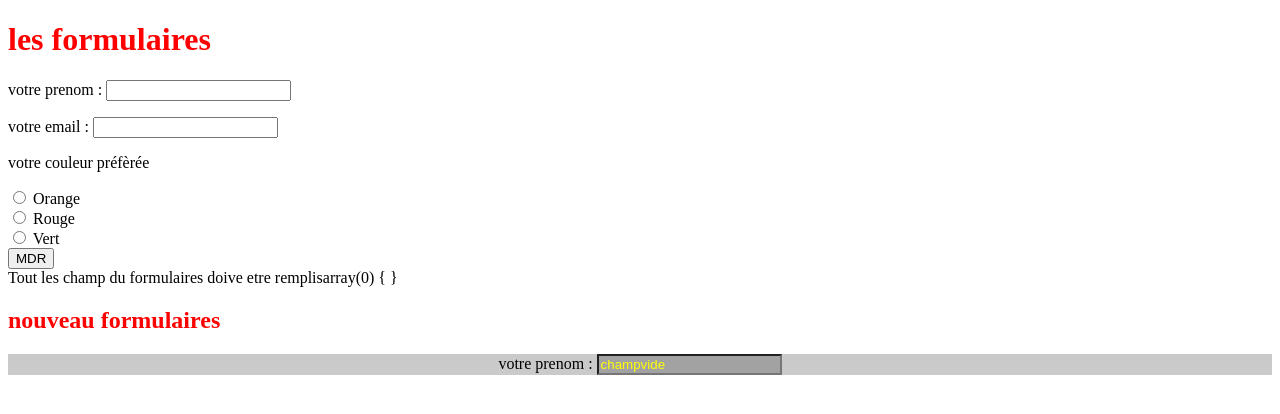
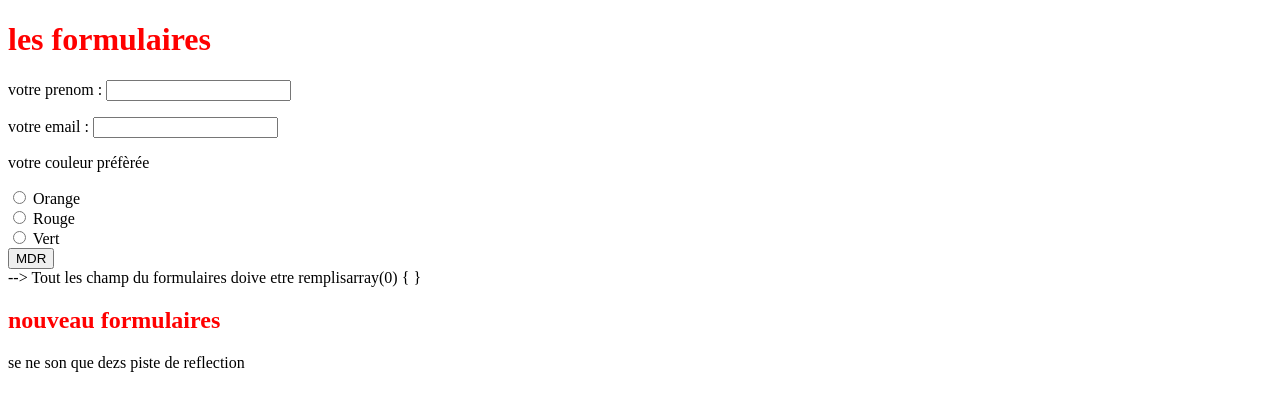
Before and after one commit to davidSoutarson/www, a PHP site: page /formlaire-test-id/formulair.php in a window 1280 px wide. Shown: the top 414 px of the page. Run offline with PHP 8.4, Linux system fonts and the light colour scheme; some libraries are stand-ins or nearby versions.

Commit message:
je teste les formulair

```diff
--- a/ex-php/formulair.php
+++ b/ex-php/formlaire-test-id/formulair.php
@@ -17,7 +17,7 @@
     <input type ="radio" name = "color" value="rouge"> Rouge <br>
     <input type ="radio" name = "color" value="ver"> Vert <br>
       <input type="submit" name ="validation" value="MDR" >
-    </form>
+    </form> -->
   <?php
 
   //inutile pour linsetenps
@@ -45,34 +45,52 @@
    ?>
 <!--noir ver jaune rouge-->
 <h2>nouveau formulaires</h2>
+<p>se ne son que dezs piste de reflection</p>
+<!--
+<?php
+/*
+ $prenom = $_GET['prenom'];
+ $nom = $_GET['nom'];
+ $email = $_GET['email'];
+ $pasword = $_GET['pasword'];
 
-<?php
+
 $couleur = array ( 0 =>'noir ', 1 =>'ver ',  2 =>'rouge ', 3 =>'jaune ' );
-/*$couleur[0] = ('jaune');
+$couleur[0] = ('jaune');
 $couleur[1] = ('ver');
 $couleur[2] = ('rouge');
-$couleur[3] = ('noir');*/
+$couleur[3] = ('noir');
 
 $clefCouleur = 0;
-$champVide = "champvide";
 
-if (empty($prenom))
- {
-      $clefCouleur =3;
+function champVide(){
+  if(
+    (empty($prenom2))
+    or
+    (empty($non))
+    or
+    (empty($email))
+    )
+  {
+ return' value = "champ vide"';
  }
- else {
-   $clefCouleur = 1;
+}
 
- }
+
 
 echo '<form id =form2 class=' .$couleur[0] .' action="resulta.php" method="get">';
-    echo '<p> votre prenom : <input class =' .$couleur[$clefCouleur] . ' type="text" name="prenom " value='.$champVide.'  > </p>';
+    echo '<p> votre prenom : <input class =' .$couleur[$clefCouleur] . ' type="text" name="prenom " '.champVide().'  > </p>';
+    echo '<p> votre nom :<input class = ' . $couleur[2] . ' type= " text"  name= "nom " '.champVide().' > </p>';
+    echo '<p> votre email :<input class = ' . $couleur[1] . ' type= " text"  name= "email " '.champVide().' > </p>';
+    echo '<p> votre mots de passe : <input class = ' . $couleur[0] . 'type =  "text" name = "pasword " value = "ptdr"> </p>';
+    echo '<input type="submit" name ="validation">';
 
 echo'</form>';
 
+*/
  ?>
 
-
+-->
 
   </body>
 </html>
--- a/ex-php/resulta.php
+++ b/ex-php/formlaire-test-id/resulta.php
@@ -70,7 +70,7 @@
          echo 'votre couleur préfèrée est : ' .$_GET['color']. '<br>';
    }
 
-       echo 'bonjour,votre prénom est : ' .$_GET['prenom'].'<br>' ;
+       echo 'bonjour,votre prénom est : ' .$_GET['prenom2'].'<br>' ;
        echo 'votre email est : ' .$_GET['email'].'<br>';
        echo 'votre couleur préfèrée est : ' .$_GET['color']. '<br>';
      ?>
```
